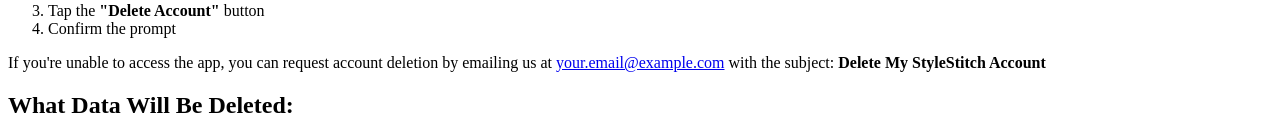
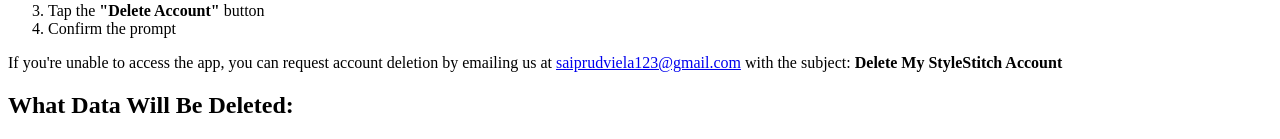
Before and after one commit to saiprudvi0102/delete-account-stylestitch, a plain HTML site: page index.html in a window 1280 px wide. Shown: the part 233-372 px from the top of the page. Drawn offline with Linux system fonts and the light colour scheme.

Commit message:
Update index.html

```diff
--- a/index.html
+++ b/index.html
@@ -16,7 +16,7 @@
     <li>Confirm the prompt</li>
   </ol>
 
-  <p>If you're unable to access the app, you can request account deletion by emailing us at <a href="mailto:saiprudviela123@gmail.com">your.email@example.com</a> with the subject: <strong>Delete My StyleStitch Account</strong></p>
+  <p>If you're unable to access the app, you can request account deletion by emailing us at <a href="mailto:saiprudviela123@gmail.com">saiprudviela123@gmail.com</a> with the subject: <strong>Delete My StyleStitch Account</strong></p>
 
   <h2>What Data Will Be Deleted:</h2>
   <ul>
```
